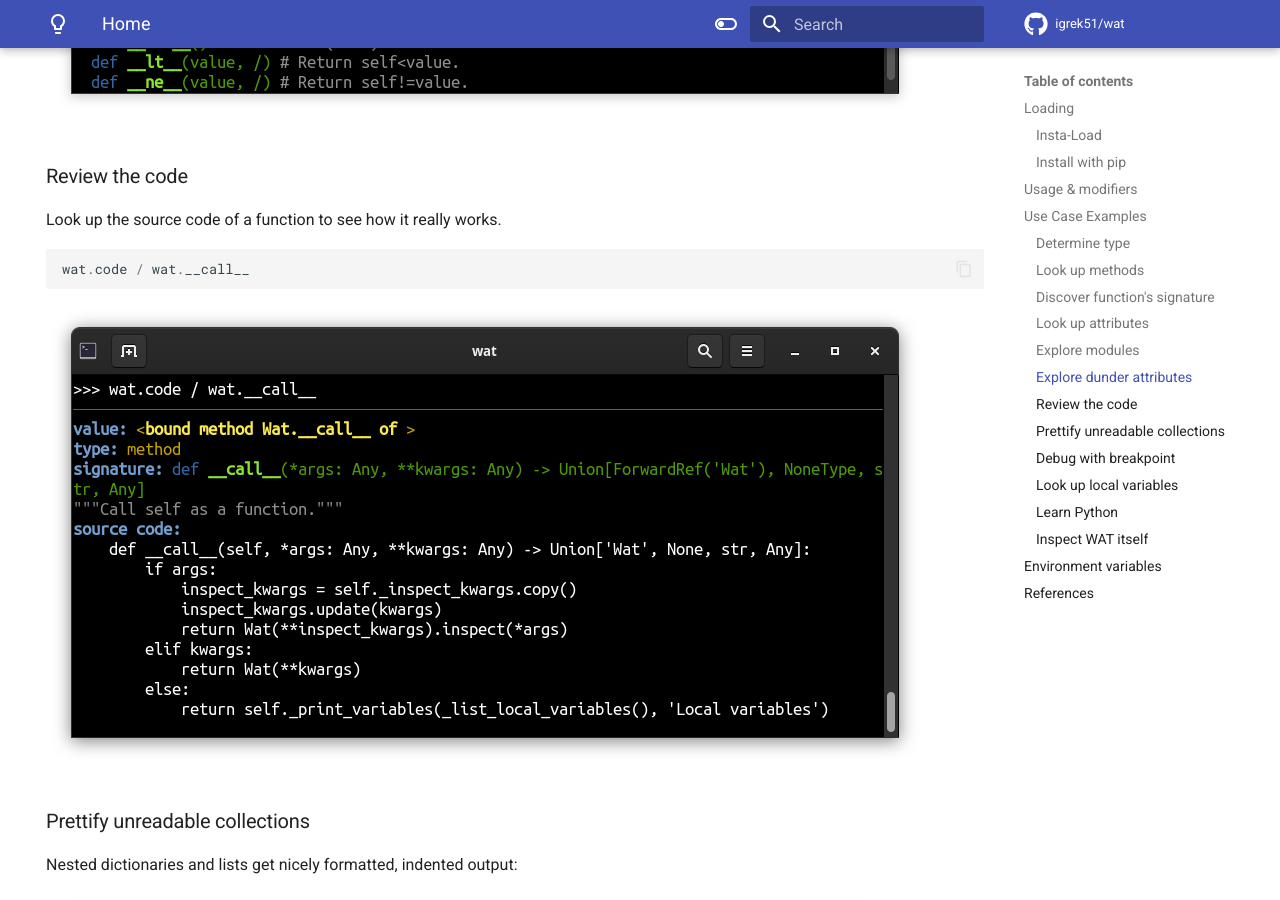
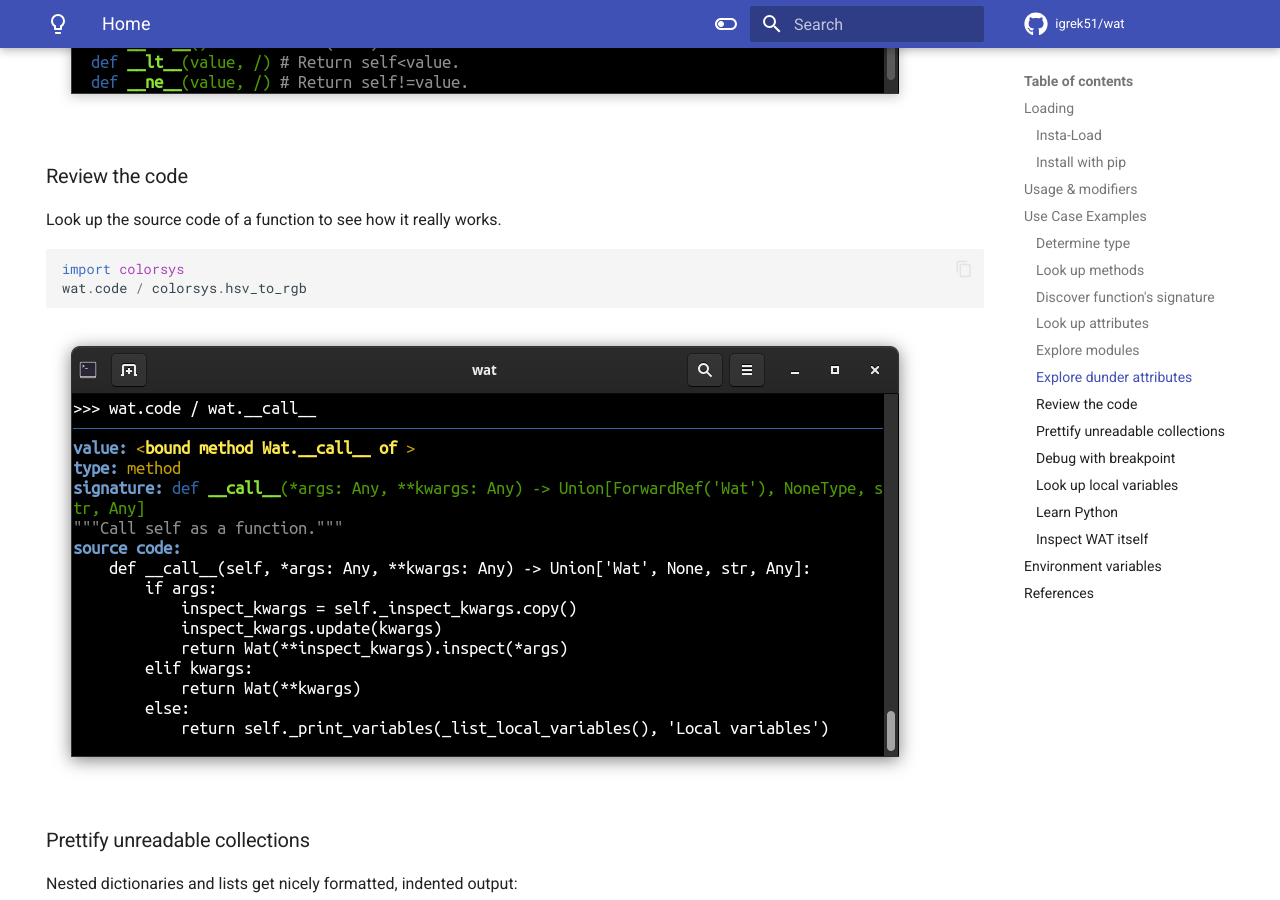
Before and after one commit to igrek51/wat, an MkDocs documentation site: the page built from docs/index.md, in a window 1280 px wide and 900 px high, scrolled down 8731 px. Built offline with MkDocs 1.6.1 and Material for MkDocs 9.7.7, drawn with Linux system fonts in a browser that asks for light colours; comment, search, counter and statistics services are not loaded.

Commit message:
docs: example of looking up the src code

````diff
--- a/docs/index.md
+++ b/docs/index.md
@@ -193,7 +193,8 @@ wat.dunder / {}
 Look up the source code of a function to see how it really works.
 
 ```python
-wat.code / wat.__call__
+import colorsys
+wat.code / colorsys.hsv_to_rgb
 ```
 
 ![](https://github.com/igrek51/wat/blob/master/docs/img/wat-code-wat-call.png?raw=true)
````
Also changed, not shown: README.md (+2 -1 lines).
